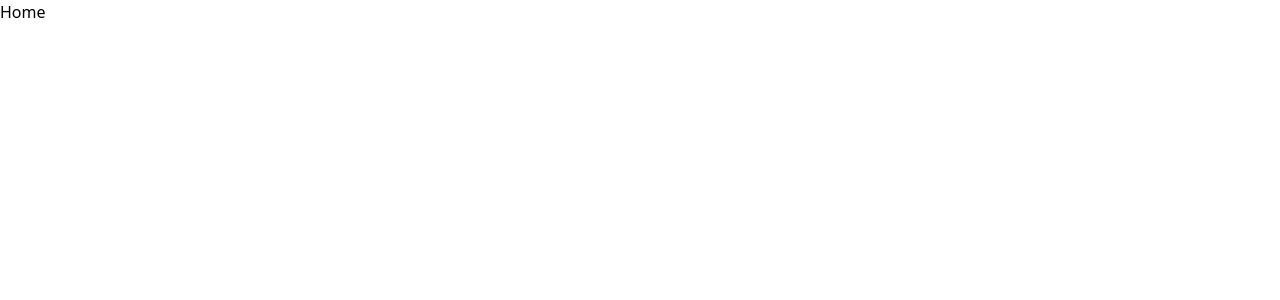
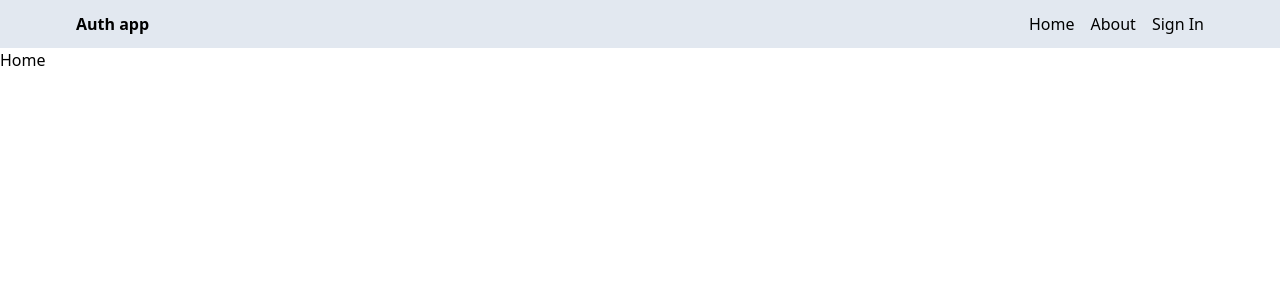
Before and after one commit to IAMAmanRaj/mern-auth, a React (Vite) app in the folder client/: page / in a window 1280 px wide. Shown: the top 300 px of the page. Built offline with nearby package versions, Linux system fonts and the light colour scheme.

Commit message:
create header component

```diff
--- a/client/src/App.jsx
+++ b/client/src/App.jsx
@@ -6,11 +6,12 @@
 import SignIn from "./pages/SignIn";
 import SignUp from "./pages/SignUp";
 import Profile from "./pages/Profile";
-
+import Header from "./components/Header";
 function App() {
   return (
     <>
       <BrowserRouter>
+        <Header />
         <Routes>
           <Route path="/" element={<Home />} />
           <Route path="/about" element={<About />} />
--- /dev/null
+++ b/client/src/components/Header.jsx
@@ -0,0 +1,26 @@
+import React from "react";
+import { Link } from "react-router-dom";
+const Header = () => {
+  return (
+    <div className="bg-slate-200">
+      <div className="flex justify-between items-center max-w-6xl mx-auto p-3">
+        <Link to="/">
+          <h1 className="font-bold">Auth app</h1>
+        </Link>
+        <ul className="flex gap-4">
+          <Link to="/">
+            <li>Home</li>
+          </Link>
+          <Link to="/about">
+            <li>About</li>
+          </Link>
+          <Link to="/sign-in">
+            <li>Sign In</li>
+          </Link>
+        </ul>
+      </div>
+    </div>
+  );
+};
+
+export default Header;
```
